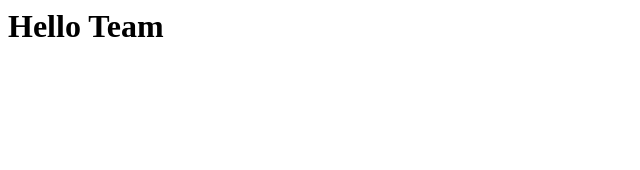
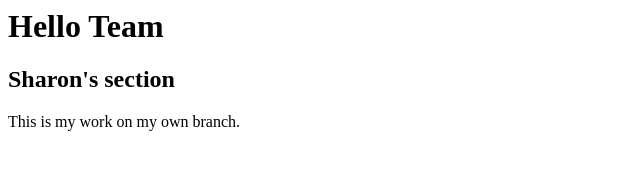
Before and after one commit to cheehaman-cyber/Testing01, a plain HTML site: page index.html in a window 1280 px wide. Shown: the whole page, without its empty margins (0-640 px from the left). Drawn offline with Linux system fonts and the light colour scheme.

Commit message:
Add Sharon section

```diff
--- a/index.html
+++ b/index.html
@@ -1 +1,6 @@
 <h1>Hello Team</h1>
+
+<section>
+  <h2>Sharon's section</h2>
+  <p>This is my work on my own branch.</p>
+</section>
```
